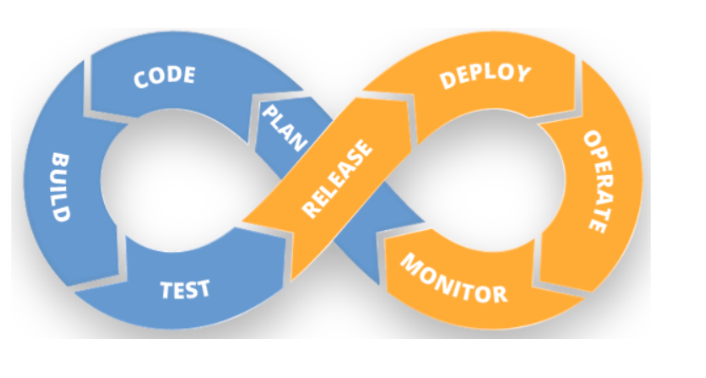
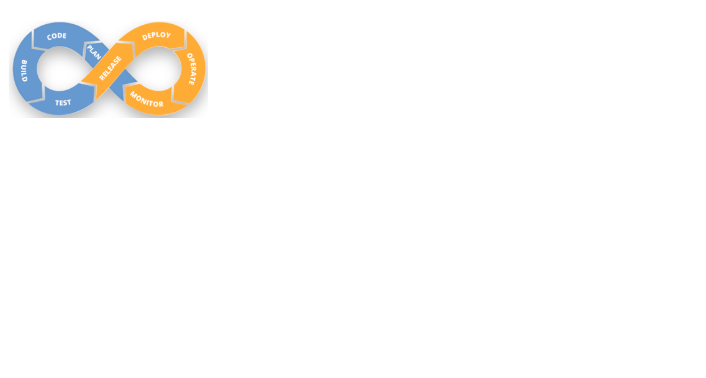
Before and after one commit to santhoshsnair/santhoshsnair.github.io, a plain HTML site: page index.html in a window 1280 px wide. Shown: the part 48-426 px from the top of the page, without its empty margins (0-706 px from the left). Drawn offline with Linux system fonts and the light colour scheme.

Commit message:
image align

```diff
--- a/index.html
+++ b/index.html
@@ -1,4 +1,4 @@
 <html>
     <h1>Hellow world</h1>
-    <div><img src="DevOps.png"></img></div>
+    <div><img src="DevOps.png" height="100px" alt="DevOps" class="center"></img></div>
 </html>
```
